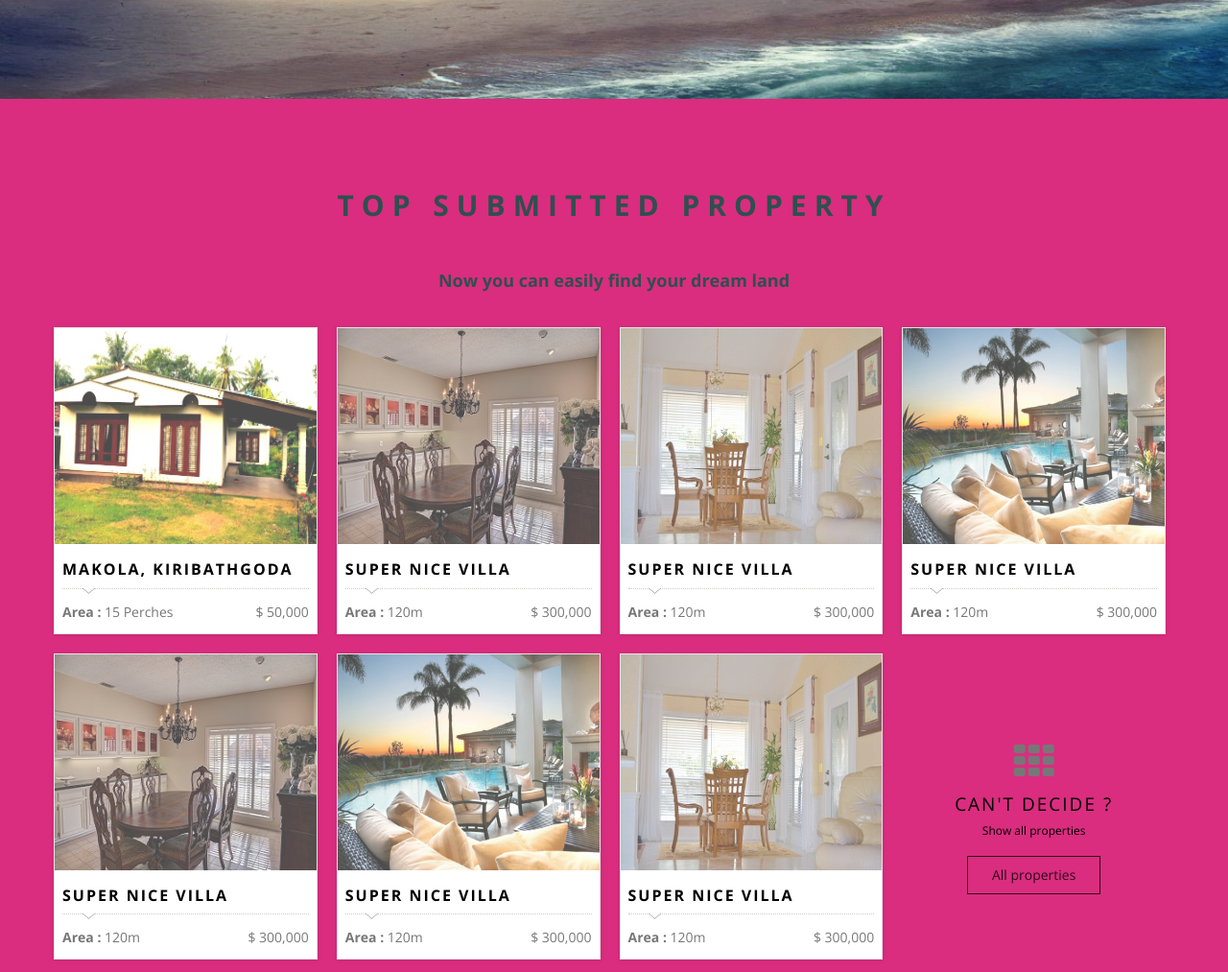
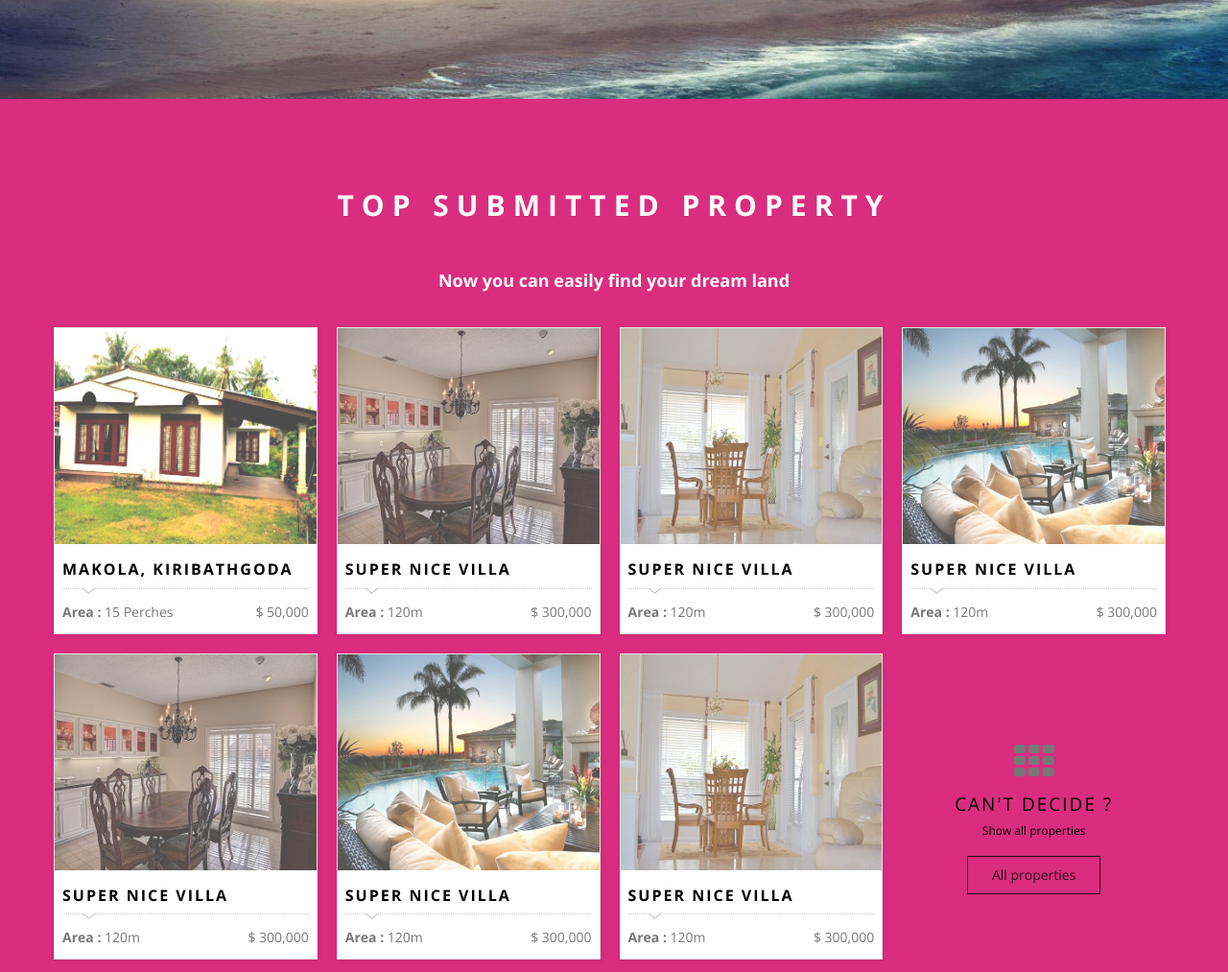
Before and after one commit to Chathura1990/heiyanthuduwage_Pro, a plain HTML site: page index.html in a window 1280 px wide. Shown: the part 680-1693 px from the top of the page at 96% size. Drawn offline with nearby package versions, Linux system fonts and the light colour scheme; a web font is replaced by a local one.

Commit message:
update index and style

```diff
--- a/index.html
+++ b/index.html
@@ -127,8 +127,8 @@
         <div class="row">
             <div class="col-md-10 col-md-offset-1 col-sm-12 text-center page-title">
                 <!-- /.feature title -->
-                <h2><a name="top1"><font style="color: darkslategray;">Top submitted property</font></a></h2>
-                <p><b><font style="color: darkslategray;">Now you can easily find your dream land</font></b></p>
+                <a name="top1"><h2 style="color: white;">Top submitted property</h2></a>
+                <p style="color: white"><b>Now you can easily find your dream land</b></p>
             </div>
         </div>
 
@@ -247,7 +247,6 @@
                         </div>
                     </div>
                 </div>
-
             </div>
         </div>
     </div>
@@ -323,7 +322,7 @@
         <div class="row">
             <div class="col-md-10 col-md-offset-1 col-sm-12 text-center page-title">
                 <!-- /.feature title -->
-                <h2><b><font color="#4c4c4c">Our Customers Said </font></b></h2>
+                <h2 style="color:white;">Our Customers Said </h2>
             </div>
         </div>
 
```
